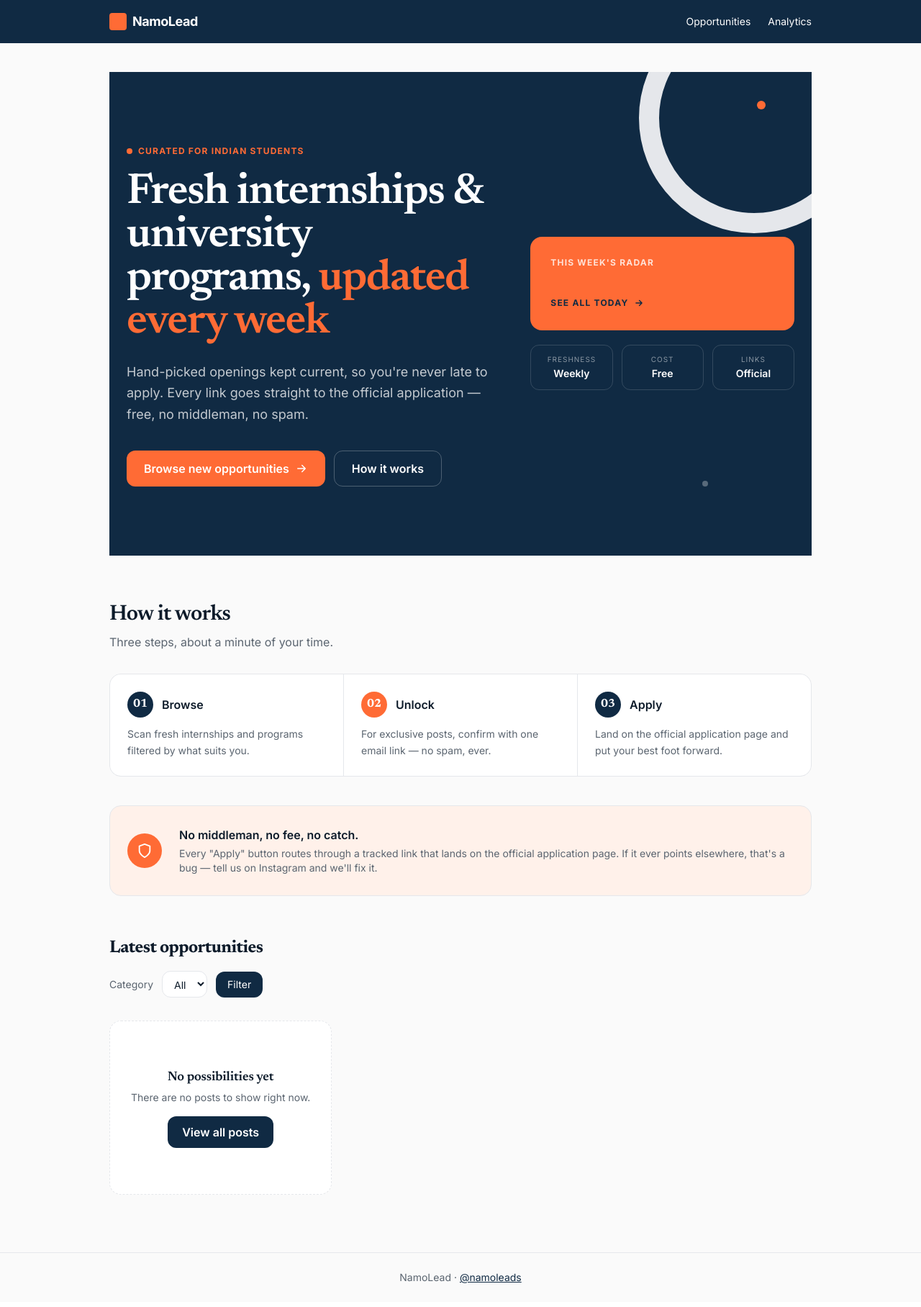
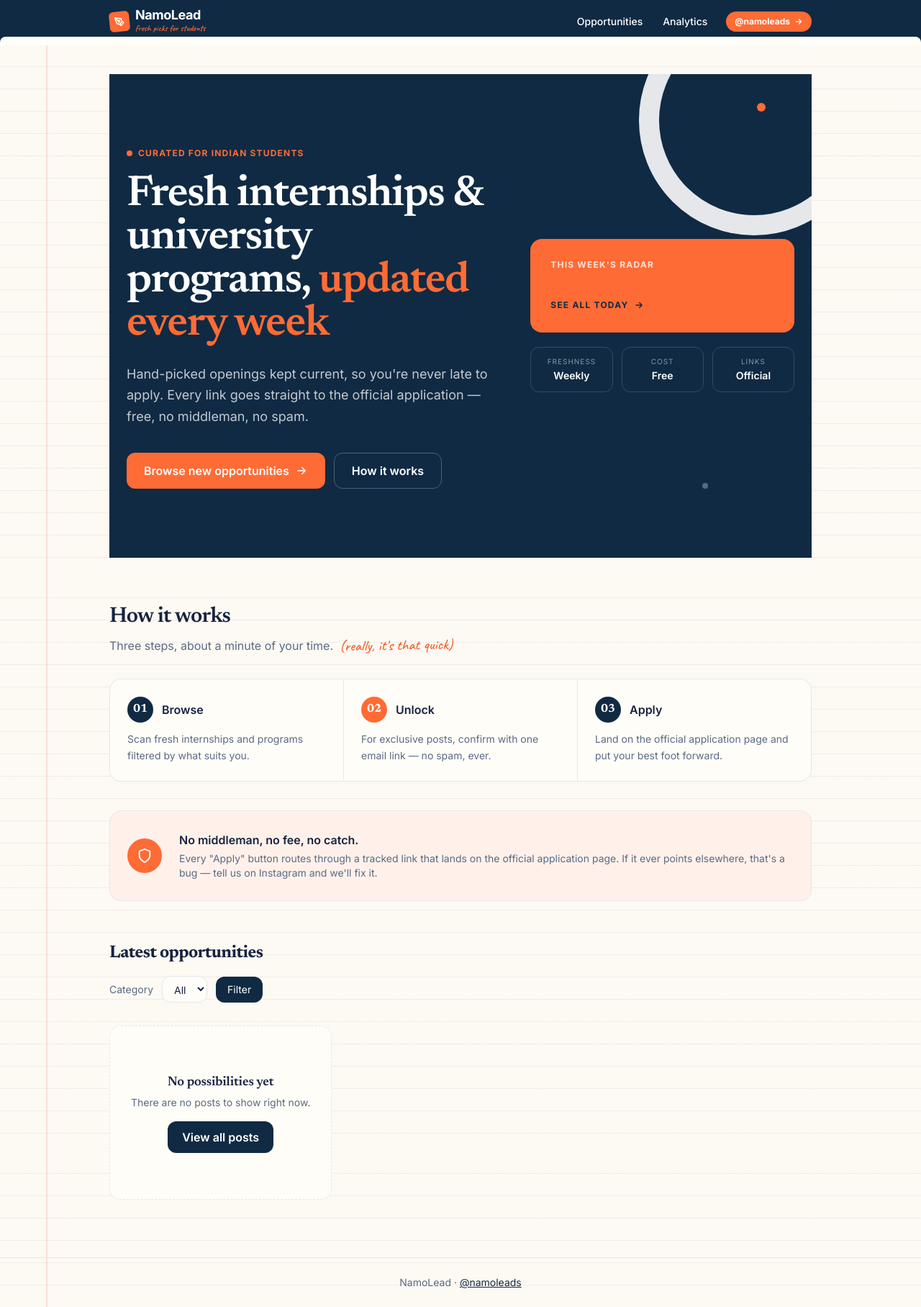
Before and after one commit to PranavAgarkar07/namolead, a Django app: template opportunities/templates/opportunities/opportunity_index_page.html in a window 1280 px wide. Shown: the whole page at 72% size. Before the commit the page ends 1783 px from the top, so only its background shows below. Run offline with Django 5.2, Linux system fonts and the light colour scheme; the template is opened without the code that fills it, so the values that code supplies are empty; some libraries are stand-ins or nearby versions.

Commit message:
feat: notebook-paper edu theme + marker-underline navbar

```diff
--- a/namolead/static/css/tokens.css
+++ b/namolead/static/css/tokens.css
@@ -1,17 +1,19 @@
-/* NamoLead design tokens — orange / white / navy */
+/* NamoLead design tokens — orange / white / navy, notebook-paper edu surfaces */
 :root {
   /* type */
   --font-display: "Newsreader", Georgia, "Times New Roman", serif;
   --font-body: "Inter", system-ui, -apple-system, sans-serif;
+  --font-hand: "Caveat", "Comic Sans MS", cursive;
 
-  /* surfaces */
-  --surface: #fafafa;            /* page background */
-  --surface-2: #ffffff;          /* cards, panels */
-  --surface-3: #f4f5f7;          /* inset fills, hover tint */
+  /* surfaces — paper theme */
+  --surface: #fdf9f3;          /* notebook paper page background */
+  --surface-2: #fffdf8;        /* cards, panels (paper card) */
+  --surface-3: #f3eee4;        /* inset fills, hover tint */
+  --paper: #fdf9f3;
 
   /* ink */
-  --ink: #0d1b2a;                /* navy-blue text, headings */
-  --ink-muted: #5b6570;          /* secondary text */
+  --ink: #17233f;              /* navy-blue ink text, headings */
+  --ink-muted: #5a6b85;        /* secondary text */
 
   /* navy (dominant) */
   --navy: #102a43;
@@ -56,12 +58,45 @@ h1, h2, h3, h4 {
   letter-spacing: -0.01em;
   line-height: 1.1;
 }
+.font-hand {
+  font-family: var(--font-hand) !important;
+  letter-spacing: 0.01em;
+}
 .text-navy { color: var(--navy) !important; }
+
+/* edu marker-underline links — highlighter swipe under nav links */
+.marker-link {
+  position: relative;
+  text-decoration: none;
+  background-image: linear-gradient(120deg, var(--orange-soft) 0%, var(--orange-soft) 100%);
+  background-repeat: no-repeat;
+  background-size: 0% 0.45em;
+  background-position: 0 88%;
+  transition: background-size 0.25s ease;
+}
+.marker-link:hover,
+.marker-link.is-active {
+  background-size: 100% 0.45em;
+}
 
 /* Flat, tactile, accessible base */
 body {
   font-family: var(--font-body);
   -webkit-font-smoothing: antialiased;
+  background-color: var(--surface);
+  /* ruled notebook paper: horizontal lines with left margin rule */
+  background-image:
+    repeating-linear-gradient(
+      to bottom,
+      transparent 0,
+      transparent 30px,
+      rgba(23, 35, 63, 0.06) 30px,
+      rgba(23, 35, 63, 0.06) 31px
+    ),
+    linear-gradient(to right, transparent 64px, rgba(217, 45, 32, 0.12) 64px, rgba(217, 45, 32, 0.12) 66px, transparent 66px);
+  background-position: 0 0;
+  background-size: 100% 100%, 100% 100%;
+  background-attachment: fixed;
 }
 button, a, select, input, [role="button"] { cursor: pointer; }
 button:focus-visible, a:focus-visible, input:focus-visible, select:focus-visible {
--- a/opportunities/templates/opportunities/opportunity_index_page.html
+++ b/opportunities/templates/opportunities/opportunity_index_page.html
@@ -7,7 +7,7 @@
 <section id="how-it-works" class="mt-16 mb-10">
   <div class="max-w-2xl mb-8">
     <h2 class="text-3xl font-semibold tracking-tight mb-2">How it works</h2>
-    <p class="text-[var(--ink-muted)]">Three steps, about a minute of your time.</p>
+    <p class="text-[var(--ink-muted)]">Three steps, about a minute of your time. <span class="font-hand text-[var(--orange-strong)] text-xl inline-block ml-1 -rotate-1">(really, it's that quick)</span></p>
   </div>
   <ol class="grid grid-cols-1 sm:grid-cols-3 gap-px bg-[var(--border)] border border-[var(--border)] rounded-[var(--radius-lg)] overflow-hidden">
     <li class="bg-[var(--surface-2)] p-6">
--- a/templates/base.html
+++ b/templates/base.html
@@ -7,11 +7,11 @@
 {% load static %}
 <link rel="preconnect" href="https://fonts.googleapis.com">
 <link rel="preconnect" href="https://fonts.gstatic.com" crossorigin>
-<link href="https://fonts.googleapis.com/css2?family=Newsreader:opsz,wght@6..72,500;6..72,600;6..72,700&family=Inter:wght@400;500;600;700&display=swap" rel="stylesheet">
+<link href="https://fonts.googleapis.com/css2?family=Newsreader:opsz,wght@6..72,500;6..72,600;6..72,700&family=Inter:wght@400;500;600;700&family=Caveat:wght@500;600&display=swap" rel="stylesheet">
 <link rel="stylesheet" href="{% static 'css/tokens.css' %}">
 <script src="https://cdn.tailwindcss.com"></script>
 </head>
-<body class="bg-[var(--surface)] text-[var(--ink)] min-h-screen">
+<body class="text-[var(--ink)] min-h-screen">
 {% include "components/nav.html" %}
 <main class="max-w-5xl mx-auto px-6 py-10">
 {% if messages %}
@@ -23,7 +23,7 @@
 {% endif %}
 {% block content %}{% endblock %}
 </main>
-<footer class="border-t border-[var(--border)] text-center text-sm text-[var(--ink-muted)] py-6">
+<footer class="border-t border-[var(--border)] text-center text-sm text-[var(--ink-muted)] py-6 bg-[var(--surface-2)]/70">
   NamoLead · <a href="https://instagram.com/namoleads" target="_blank" class="text-[var(--navy)] hover:text-[var(--orange)] underline">@namoleads</a>
 </footer>
 </body>
--- a/templates/components/brand.html
+++ b/templates/components/brand.html
@@ -1,4 +1,11 @@
-<a href="/" class="inline-flex items-center gap-2">
-  <span class="w-6 h-6 rounded bg-[var(--orange)]"></span>
-  <span class="font-bold text-lg tracking-tight">NamoLead</span>
+<a href="/" class="inline-flex items-center gap-2 group">
+  <span class="w-7 h-7 rounded-[var(--radius-sm)] bg-[var(--orange)] flex items-center justify-center text-white font-bold rotate-[-6deg] group-hover:rotate-0 transition-transform">
+    <svg xmlns="http://www.w3.org/2000/svg" width="14" height="14" viewBox="0 0 24 24" fill="none" stroke="currentColor" stroke-width="2.5" stroke-linecap="round" stroke-linejoin="round" aria-hidden="true"><path d="M12 19l7-7 3 3-7 7-3-3z"/><path d="M18 13l-1.5-7.5L2 2l3.5 14.5L13 18l5-5z"/><path d="M2 2l7.586 7.586"/><circle cx="11" cy="11" r="2"/></svg>
+  </span>
+  <span>
+    <span class="block font-bold text-lg tracking-tight leading-none">NamoLead</span>
+    {% if on_paper %}
+      <span class="block text-[var(--orange)] text-xs font-semibold leading-tight mt-0.5" style="font-family: var(--font-hand)">fresh picks for students</span>
+    {% endif %}
+  </span>
 </a>
--- a/templates/components/nav.html
+++ b/templates/components/nav.html
@@ -1,9 +1,16 @@
 <header class="bg-[var(--navy)] text-white">
-  <div class="max-w-5xl mx-auto px-6 py-4 flex items-center justify-between">
-    {% include "components/brand.html" %}
-    <nav class="flex items-center gap-6 text-sm">
-      <a href="/" class="hover:text-[var(--orange)] transition-colors">Opportunities</a>
-      <a href="/analytics/" class="hover:text-[var(--orange)] transition-colors">Analytics</a>
-    </nav>
+  <div class="max-w-5xl mx-auto px-6 pt-3">
+    <div class="flex items-center justify-between pb-1">
+      {% include "components/brand.html" with on_paper=True %}
+      <nav class="flex items-center gap-6 text-sm font-medium">
+        <a href="/" class="marker-link {% if request.path == '/' %}is-active{% endif %} px-0.5 hover:text-[var(--ink)] transition-colors">Opportunities</a>
+        <a href="/analytics/" class="marker-link {% if request.path == '/analytics/' %}is-active{% endif %} px-0.5 hover:text-[var(--ink)] transition-colors">Analytics</a>
+        <a href="https://instagram.com/namoleads" target="_blank" rel="noopener" class="inline-flex items-center gap-1.5 rounded-full bg-[var(--orange)] text-white text-xs font-bold px-3 py-1.5 hover:bg-[var(--orange-strong)] transition-colors">
+          @namoleads
+          <svg xmlns="http://www.w3.org/2000/svg" width="12" height="12" viewBox="0 0 24 24" fill="none" stroke="currentColor" stroke-width="2.5" stroke-linecap="round" stroke-linejoin="round" aria-hidden="true"><path d="M5 12h14M13 6l6 6-6 6"/></svg>
+        </a>
+      </nav>
+    </div>
   </div>
+  <div class="h-3 bg-[var(--surface-2)] rounded-t-lg" aria-hidden="true"></div>
 </header>
```
